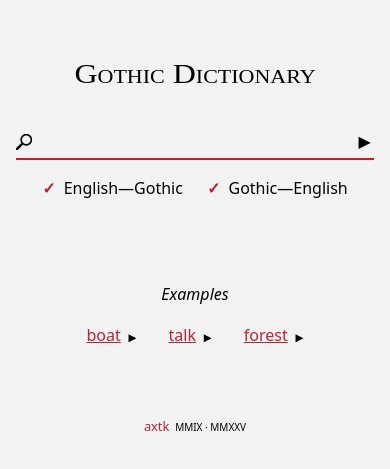
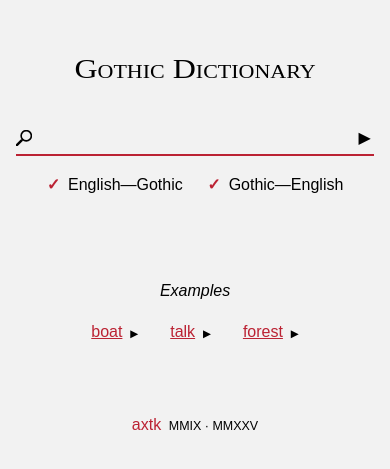
Before and after one commit to axtk/gothic, a website with bundled scripts: page index.html in a window 390 px wide. Shown: the part 177-646 px from the top of the page. Built offline with nearby package versions, Linux system fonts and the light colour scheme.

Commit message:
update fonts

```diff
--- a/assets/index.css
+++ b/assets/index.css
@@ -20,11 +20,14 @@
 }
 html {
   height: 100%;
-  font:
-    normal 100% / 1.6 system-ui,
-    sans-serif;
+  font: normal 90% / 1.6 sans-serif;
   color: var(--color);
   background: var(--background);
+}
+@media (max-width: 600px) {
+  :root {
+    font-size: 100%;
+  }
 }
 body {
   padding: 0 1em;
@@ -296,7 +299,6 @@ nav li::after {
 }
 footer p.signature {
   display: inline-block;
-  font-size: 0.8em;
 }
 html.cover footer p.signature {
   margin-top: 4.2rem;
```
